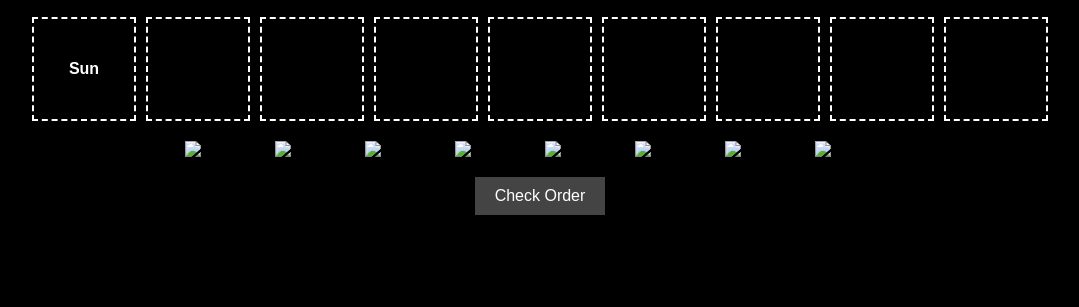
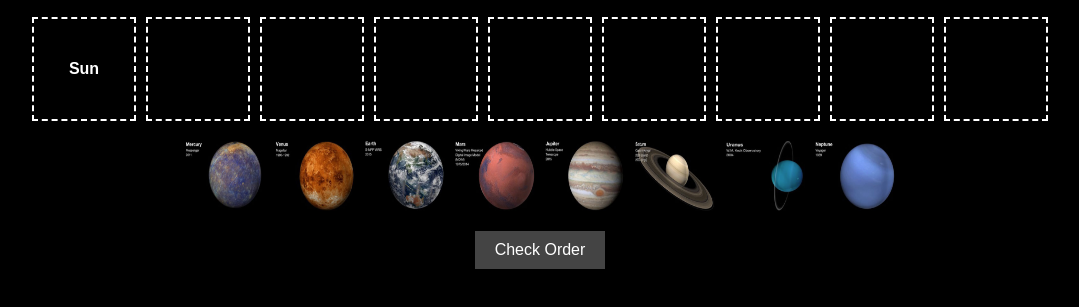
Before and after one commit to Rod969/Our-Planets, a plain HTML site: page index.html in a window 1280 px wide. Shown: the part 129-436 px from the top of the page, without its empty margins (100-1179 px from the left). Drawn offline with Linux system fonts and the light colour scheme.

Commit message:
Update index.html

```diff
--- a/index.html
+++ b/index.html
@@ -25,14 +25,14 @@
       <div class="planet-slot" id="slot-8"></div>
     </div>
     <div class="planets">
-      <img src="images/mercury.png" class="draggable-planet" id="mercury" draggable="true">
-      <img src="images/venus.png" class="draggable-planet" id="venus" draggable="true">
-      <img src="images/earth.png" class="draggable-planet" id="earth" draggable="true">
-      <img src="images/mars.png" class="draggable-planet" id="mars" draggable="true">
-      <img src="images/jupiter.png" class="draggable-planet" id="jupiter" draggable="true">
-      <img src="images/saturn.png" class="draggable-planet" id="saturn" draggable="true">
-      <img src="images/uranus.png" class="draggable-planet" id="uranus" draggable="true">
-      <img src="images/neptune.png" class="draggable-planet" id="neptune" draggable="true">
+      <img src="mercury.png" class="draggable-planet" id="mercury" draggable="true">
+      <img src="venus.png" class="draggable-planet" id="venus" draggable="true">
+      <img src="earth.png" class="draggable-planet" id="earth" draggable="true">
+      <img src="mars.png" class="draggable-planet" id="mars" draggable="true">
+      <img src="jupiter.png" class="draggable-planet" id="jupiter" draggable="true">
+      <img src="saturn.png" class="draggable-planet" id="saturn" draggable="true">
+      <img src="uranus.png" class="draggable-planet" id="uranus" draggable="true">
+      <img src="neptune.png" class="draggable-planet" id="neptune" draggable="true">
     </div>
     <button id="check-order">Check Order</button>
     <div id="result"></div>
```
